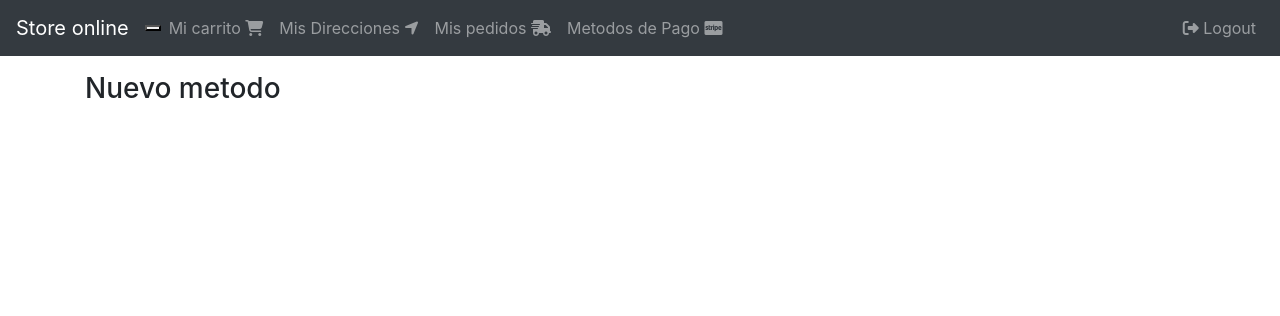
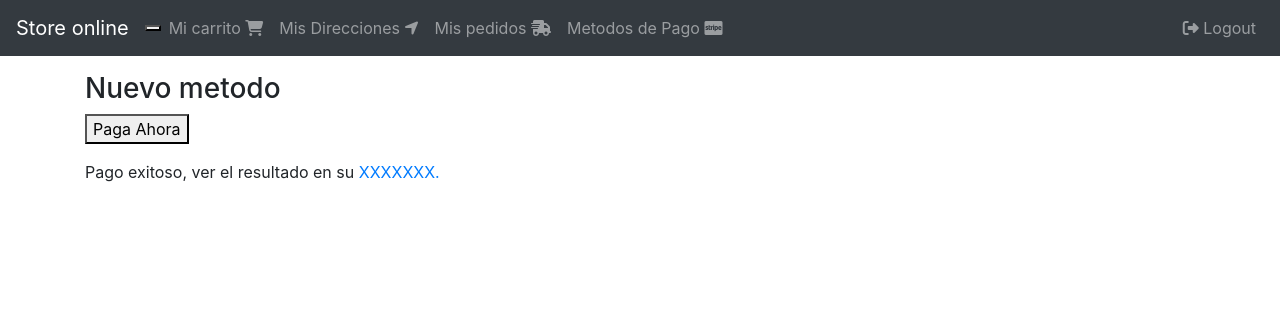
Before and after one commit to jsortiz502/Proyecto-Tienda_online, a Django app: a page that uses src/billing_profiles/templates/billing_profiles/create.html in a window 1280 px wide. Shown: the top 316 px of the page. Run offline with Django 3.2, Linux system fonts and the light colour scheme; a user stored in the database is signed in; parts of the project's set-up code (start-up, migrations or seed data) failed here and were passed over; some libraries are stand-ins or nearby versions.

Commit message:
lineas agregadas

```diff
--- a/src/billing_profiles/templates/billing_profiles/create.html
+++ b/src/billing_profiles/templates/billing_profiles/create.html
@@ -5,5 +5,22 @@
         <div class="h3">
             Nuevo metodo
         </div>
+        <div class="">
+            <form id="payment-form">
+                <div id="payment-element">
+                  <!--Stripe.js injects the Payment Element-->
+                </div>
+                <button id="submit">
+                  <div class="spinner hidden" id="spinner"></div>
+                  <span id="button-text">Paga Ahora</span>
+                </button>
+                <p id="card-error" role="alert"></p>
+                <p class="result-message hidden">
+                    Pago exitoso, ver el resultado en su
+                    <a href="" target="_blanck">XXXXXXX.</a>
+                </p>
+                <div id="mensaje de pago" class="hidden"></div>
+            </form>
+        </div>
     </div>
 {% endblock content %}
```
Also changed, not shown: src/StoreOnline/settings.py (+3 -0 lines), src/db.sqlite3.
